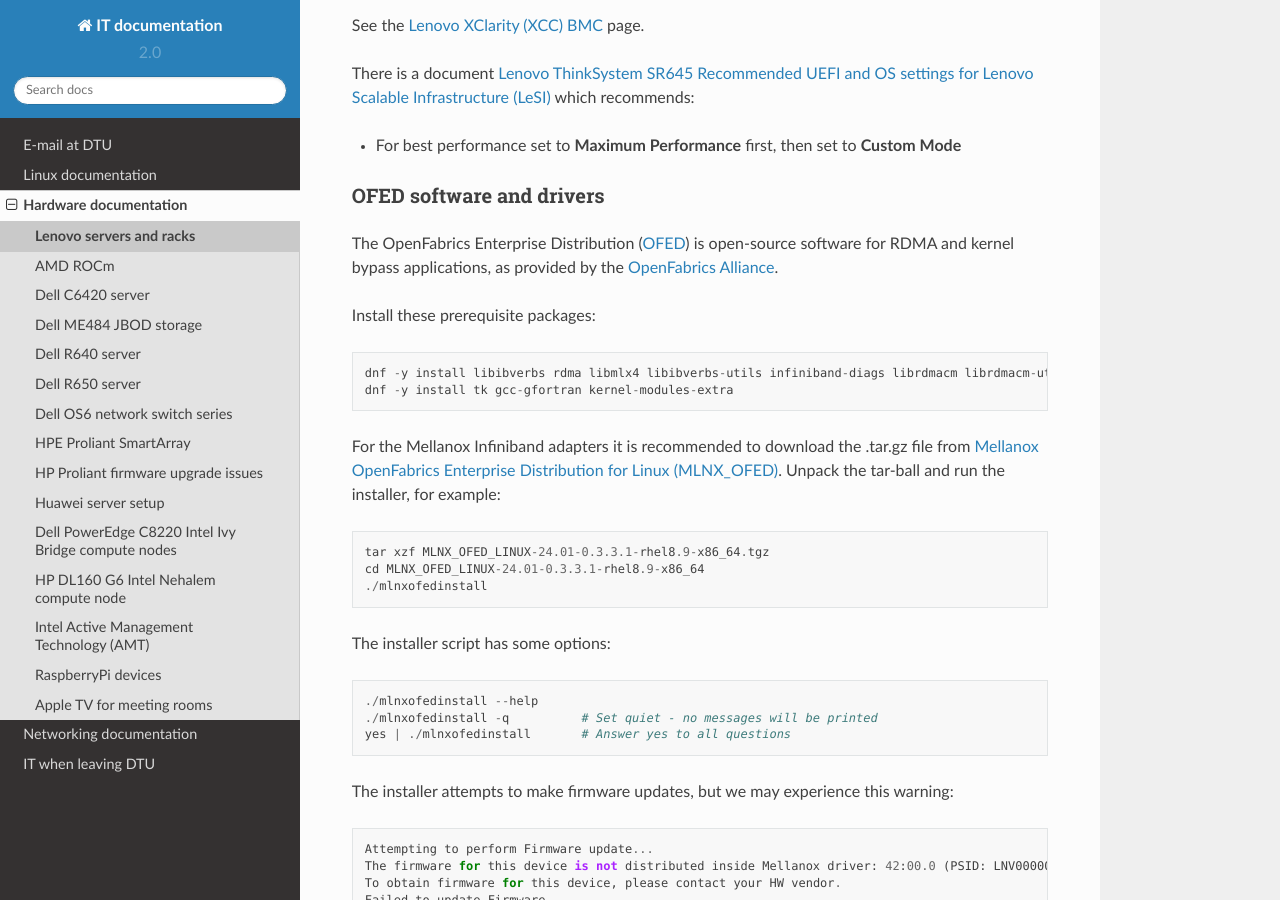
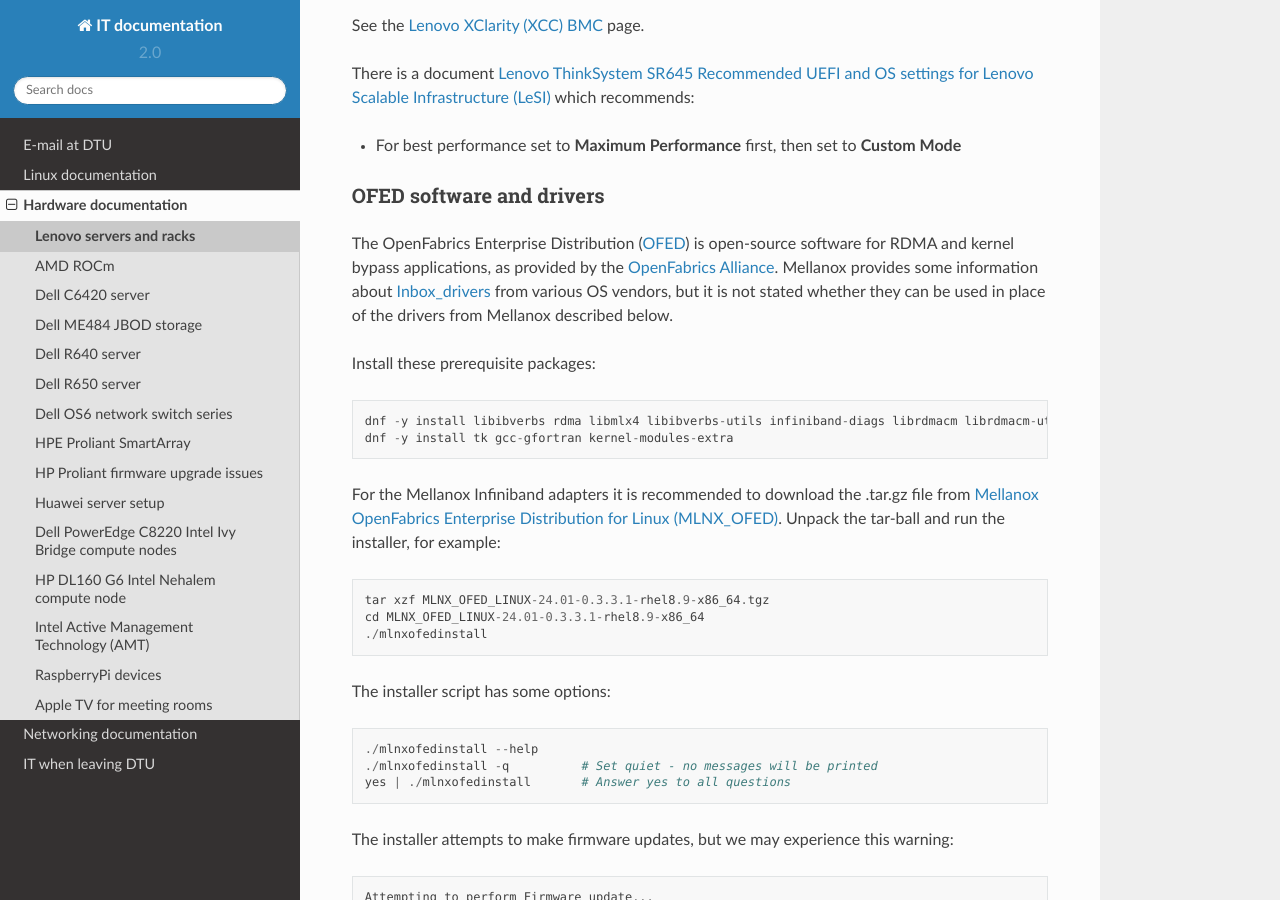
Before and after one commit to OleHolmNielsen/ITwiki, a Sphinx documentation site: the page built from docs/Lenovo_SD665_V3.rst, in a window 1280 px wide and 900 px high, scrolled down 1143 px. Built offline with Sphinx 7.4.7 and the Read the Docs theme 2.0.0, drawn with Linux system fonts in a browser that asks for light colours.

Commit message:
Link to Inbox drivers

```diff
--- a/docs/Lenovo_SD665_V3.rst
+++ b/docs/Lenovo_SD665_V3.rst
@@ -54,6 +54,10 @@
 -------------------------
 
 The OpenFabrics Enterprise Distribution (OFED_) is open-source software for RDMA and kernel bypass applications, as provided by the `OpenFabrics Alliance <http://en.wikipedia.org/wiki/OFED>`_.
+Mellanox provides some information about Inbox_drivers_ from various OS vendors,
+but it is not stated whether they can be used in place of the drivers from Mellanox described below.
+
+.. _Inbox_drivers: https://network.nvidia.com/products/adapter-software/ethernet/inbox-drivers/
 
 Install these prerequisite packages::
 
```
